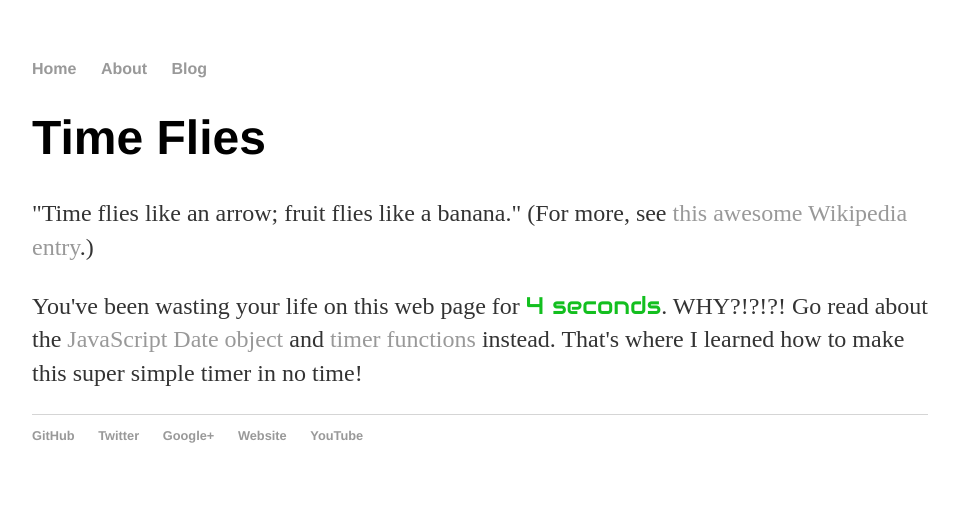
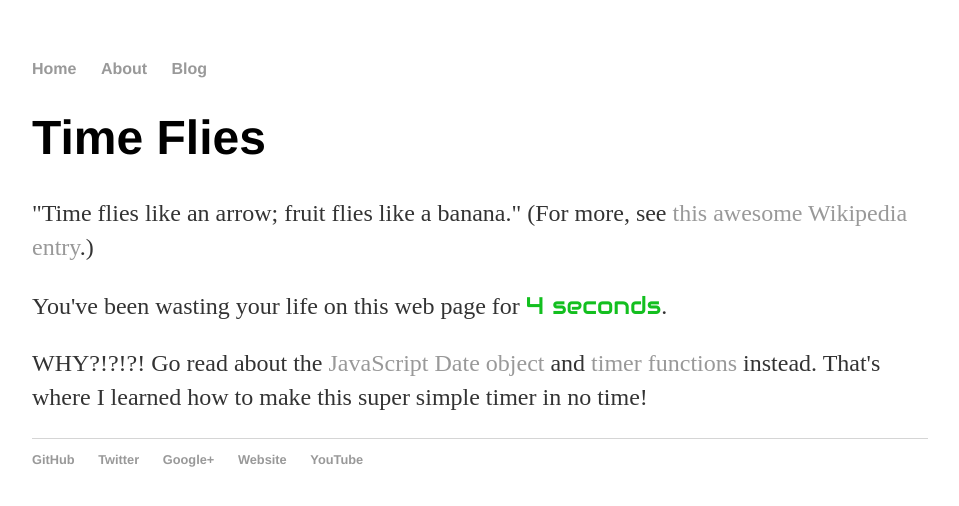
Before and after one commit to LearningNerd/30DaysOfWebDev, a Jekyll site: the page day6/index.html, which Jekyll copies as it is, in a window 1280 px wide. Shown: the top 506 px of the page, without its empty margins (160-1119 px from the left). Built offline with Jekyll 4.4.1, drawn with Linux system fonts in a browser that asks for light colours; part of the change alters nothing that is shown.

```diff
--- a/day6/index.html
+++ b/day6/index.html
@@ -16,7 +16,8 @@
 	</nav>
 	<h1>Time Flies</h1>
 		<p>"Time flies like an arrow; fruit flies like a banana." (For more, see <a href="http://en.wikipedia.org/wiki/Time_flies_like_an_arrow;_fruit_flies_like_a_banana">this awesome Wikipedia entry</a>.)</p>
-		<p>You've been wasting your life on this web page for <span id="timer">0 seconds</span>. WHY?!?!?! Go read about the <a href="https://developer.mozilla.org/en-US/docs/Web/JavaScript/Reference/Global_Objects/Date">JavaScript Date object</a> and <a href="https://developer.mozilla.org/en-US/Add-ons/Code_snippets/Timers">timer functions</a> instead. That's where I learned how to make this super simple timer in no time!</p>
+		<p>You've been wasting your life on this web page for <span id="timer">0 seconds</span>.</p>
+		<p>WHY?!?!?! Go read about the <a href="https://developer.mozilla.org/en-US/docs/Web/JavaScript/Reference/Global_Objects/Date">JavaScript Date object</a> and <a href="https://developer.mozilla.org/en-US/Add-ons/Code_snippets/Timers">timer functions</a> instead. That's where I learned how to make this super simple timer in no time!</p>
 
 	<footer>
     	<ul>
--- a/day6/timeflies.js
+++ b/day6/timeflies.js
@@ -15,15 +15,24 @@ function updateTime() {
 
 	// say "1 minute" singular, but then use "minutes" plural
 	if (minutesPassed == 1) {
-		timerString += minutesPassed + ' minute and ';
+		timerString += minutesPassed + ' minute';
 	} else if (minutesPassed > 1){
-		timerString += minutesPassed + ' minutes and ';
+		timerString += minutesPassed + ' minutes';
+	}
+
+	if (minutesPassed >= 1 && secondsRemainder >= 1) {
+		timerString += ' and ';
+	}
+
+	// so the timer doesn't disappear before the first second elapses:
+	if (secondsPassed == 0) {
+		timerString += secondsPassed + ' seconds';
 	}
 
 	// say "1 second" singular, but then use plural "Seconds"
 	if (secondsRemainder == 1) {
 		timerString += secondsRemainder + ' second';
-	} else if (secondsRemainder == 0 || secondsRemainder > 1){
+	} else if (secondsRemainder > 1){
 		timerString += secondsRemainder + ' seconds';
 	}
 
```
